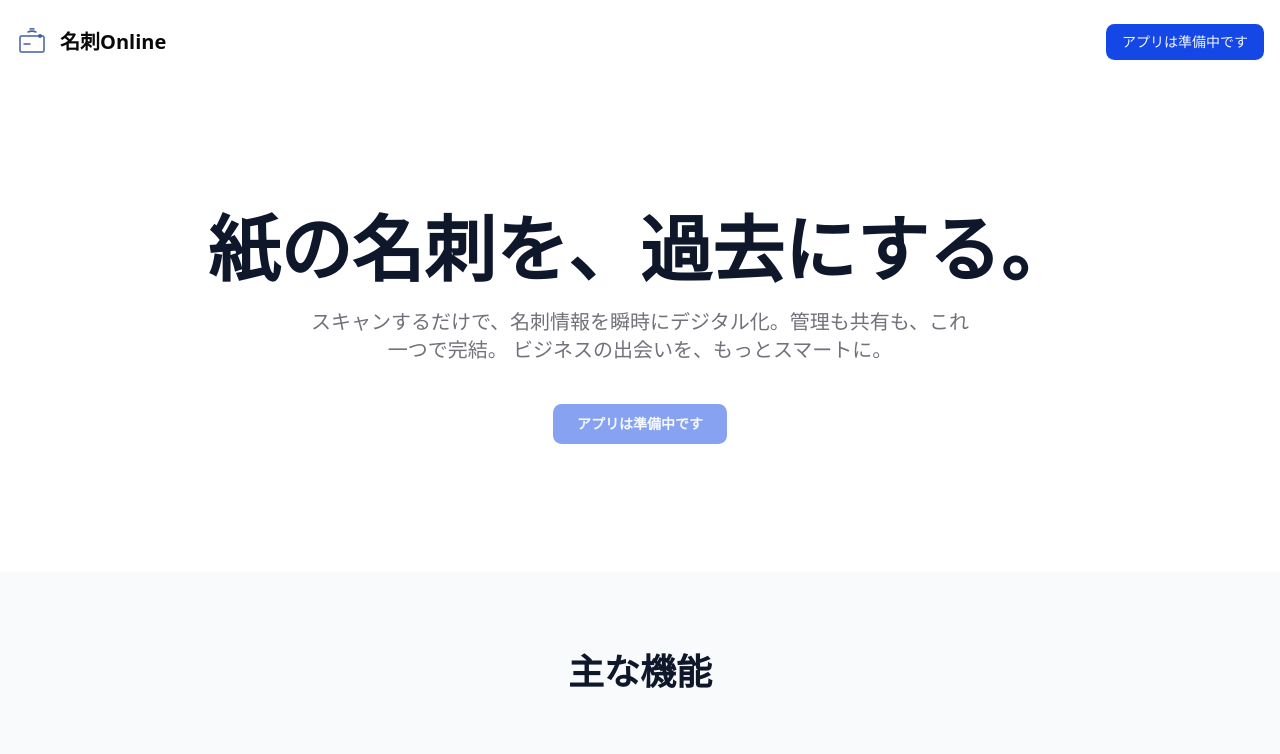
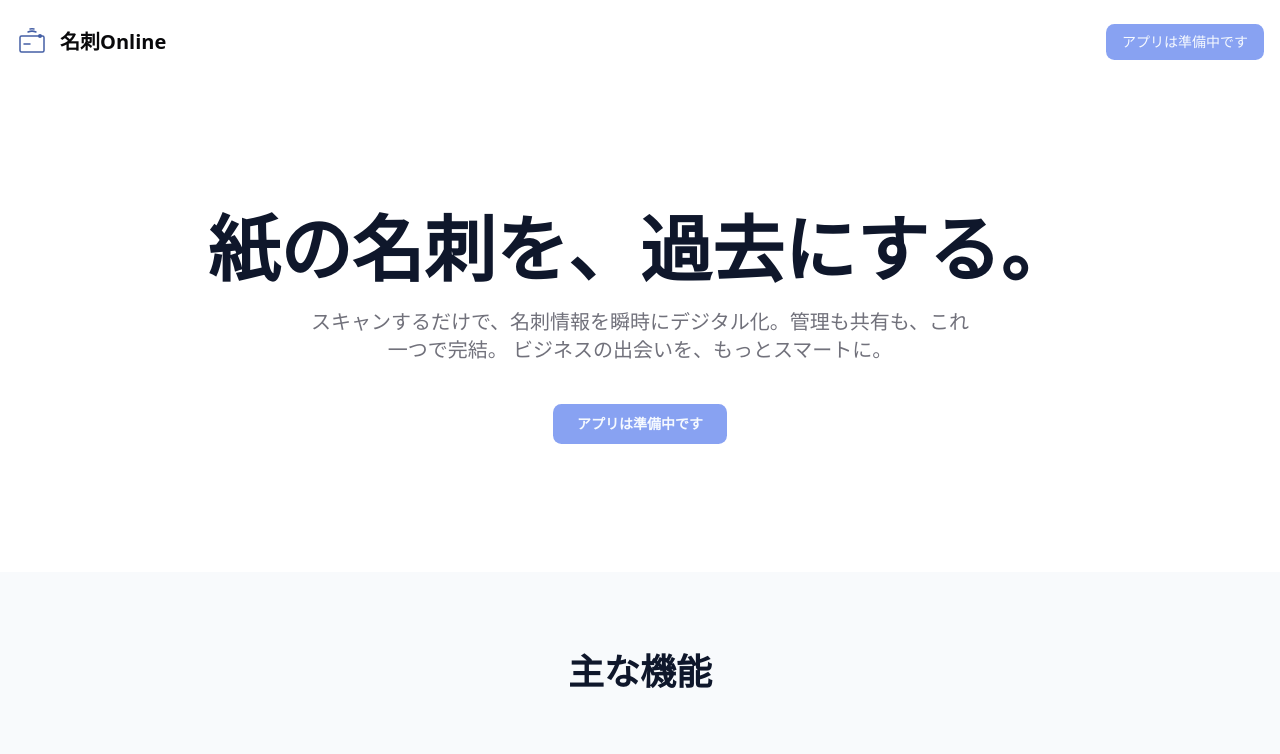
Before and after one commit to mashirovoc/meishionlineweb, a React (Vite) app: page / in a window 1280 px wide. Shown: the top 754 px of the page. Built offline with nearby package versions, Linux system fonts and the light colour scheme.

Commit message:
first commit

```diff
--- a/src/components/Header.tsx
+++ b/src/components/Header.tsx
@@ -11,7 +11,7 @@ const Header = () => {
         </div>
       </Link>
       <nav>
-        <Button asChild disabled>
+        <Button disabled>
           {/* <Link to="YOUR_APP_STORE_LINK_HERE">アプリをダウンロード</Link> */}
           <div>アプリは準備中です</div>
         </Button>
```
